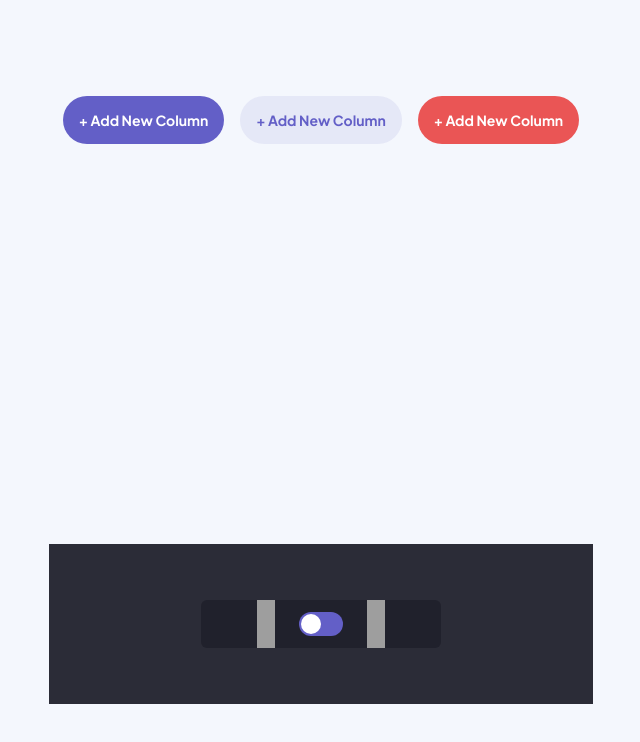
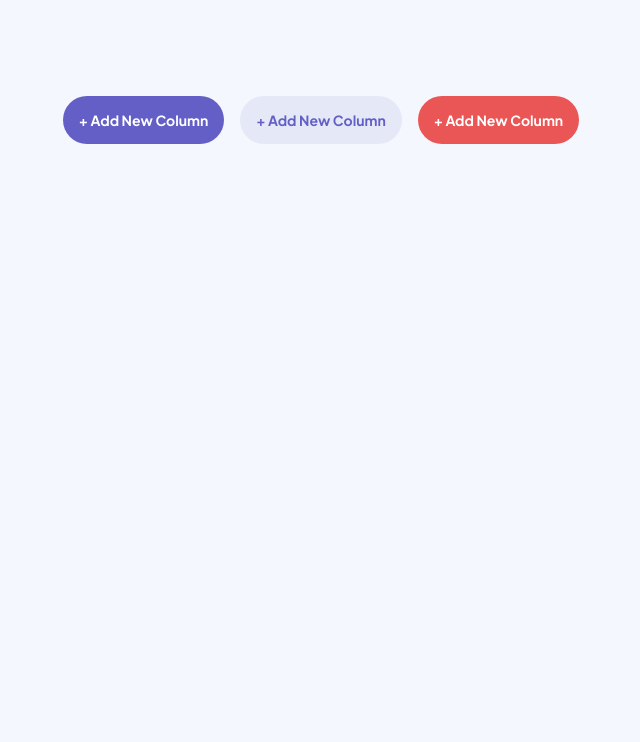
Before and after one commit to BrunoAST/kanban, a Next.js app: page / in a window 1280 px wide. Shown: the top 742 px of the page, without its empty margins (319-959 px from the left). Built offline with nearby package versions, Linux system fonts and the light colour scheme; grey boxes are pictures that could not be loaded.

Commit message:
refactor: remove toggle theme from page

```diff
--- a/src/app/page.tsx
+++ b/src/app/page.tsx
@@ -11,10 +11,6 @@ export default function Home() {
         <Button label="+ Add New Column" variant='secondary' />
         <Button label="+ Add New Column" variant='destructive' />
       </div>
-
-      <div className="flex gap-4 h-40 w-1/2 bg-grey-500 items-center justify-center">
-        <ToggleTheme />
-      </div>
     </main>
   );
 }
```
